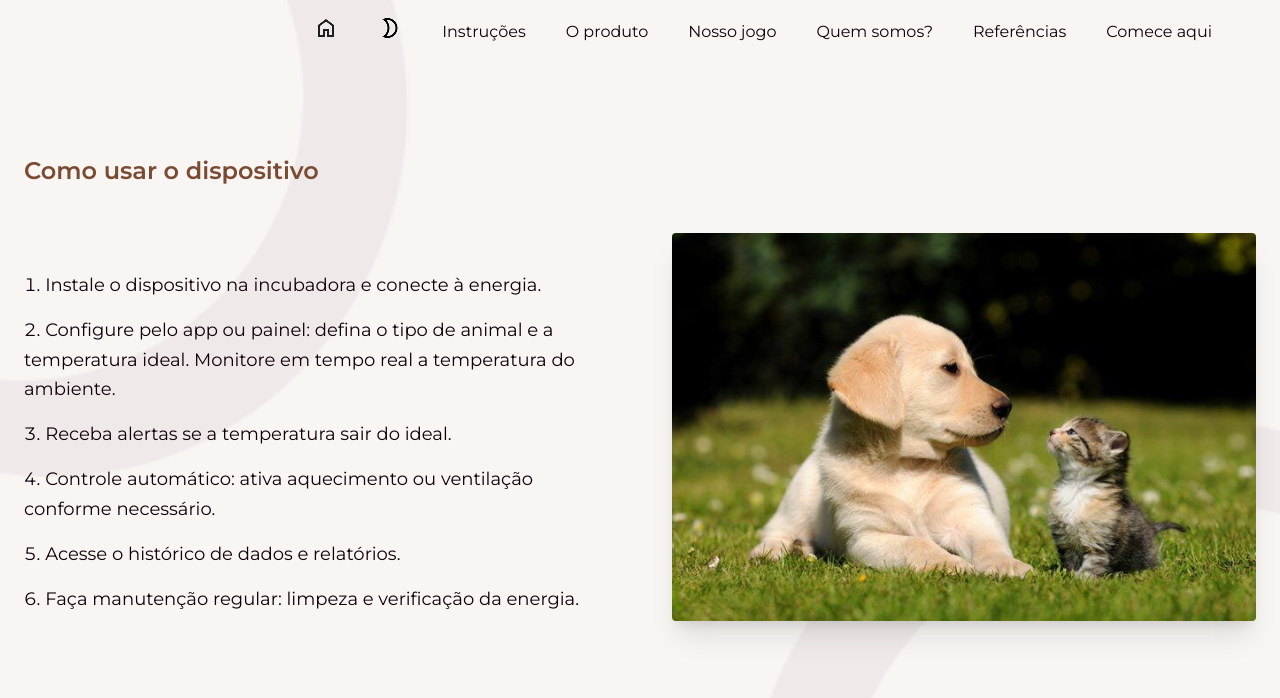
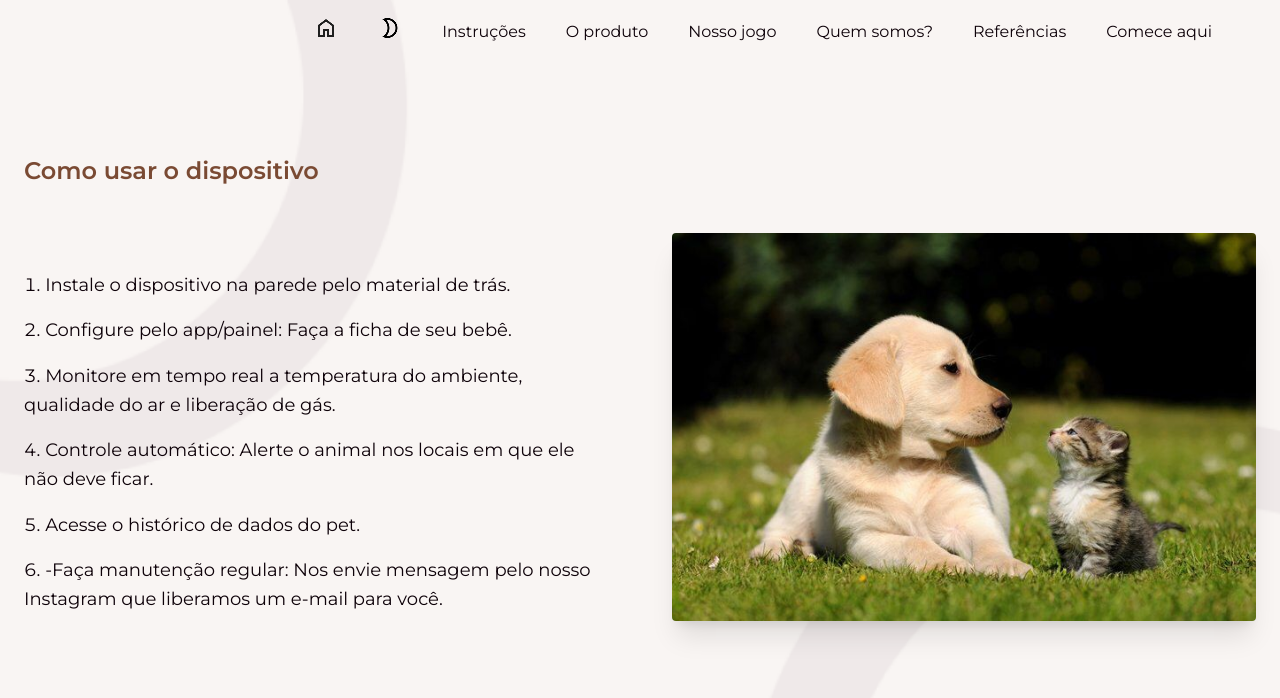
Before and after one commit to Anadulce57/myfeliscanis, a React (Vite) app: page /instrucoes in a window 1280 px wide. Shown: the top 698 px of the page. Built offline with nearby package versions, Linux system fonts and the light colour scheme; a web font is replaced by a local one.

Commit message:
atualizações das instruções

```diff
--- a/src/components/Instrucoes/Instrucoes.jsx
+++ b/src/components/Instrucoes/Instrucoes.jsx
@@ -10,17 +10,16 @@ export default function Instrucoes() {
         <aside className="flex-1">
           <h2 className="text-2xl text-off-brown text-gray-850 font-semibold mb-6 mt-7 dark:text-off-white">Como usar o dispositivo</h2>
           <ol className="space-y-4 list-decimal list-inside text-lg leading-relaxed text-black dark:text-white items-end mt-21">
-            <li>Instale o dispositivo na incubadora e conecte à energia.</li>
+            <li>Instale o dispositivo na parede pelo material de trás.</li>
             <li>
-              Configure pelo app ou painel: defina o tipo de animal e a temperatura ideal.
-              Monitore em tempo real a temperatura do ambiente.
+            Configure pelo app/painel: Faça a ficha de seu bebê.
             </li>
-            <li>Receba alertas se a temperatura sair do ideal.</li>
+            <li>Monitore em tempo real a temperatura do ambiente, qualidade do ar e liberação de gás.</li>
             <li>
-              Controle automático: ativa aquecimento ou ventilação conforme necessário.
+            Controle automático: Alerte o animal nos locais em que ele não deve ficar.
             </li>
-            <li>Acesse o histórico de dados e relatórios.</li>
-            <li>Faça manutenção regular: limpeza e verificação da energia.</li>
+            <li>Acesse o histórico de dados do pet.</li>
+            <li>-Faça manutenção regular: Nos envie mensagem pelo nosso Instagram que liberamos um e-mail para você.</li>
           </ol>
         </aside>
 
```
